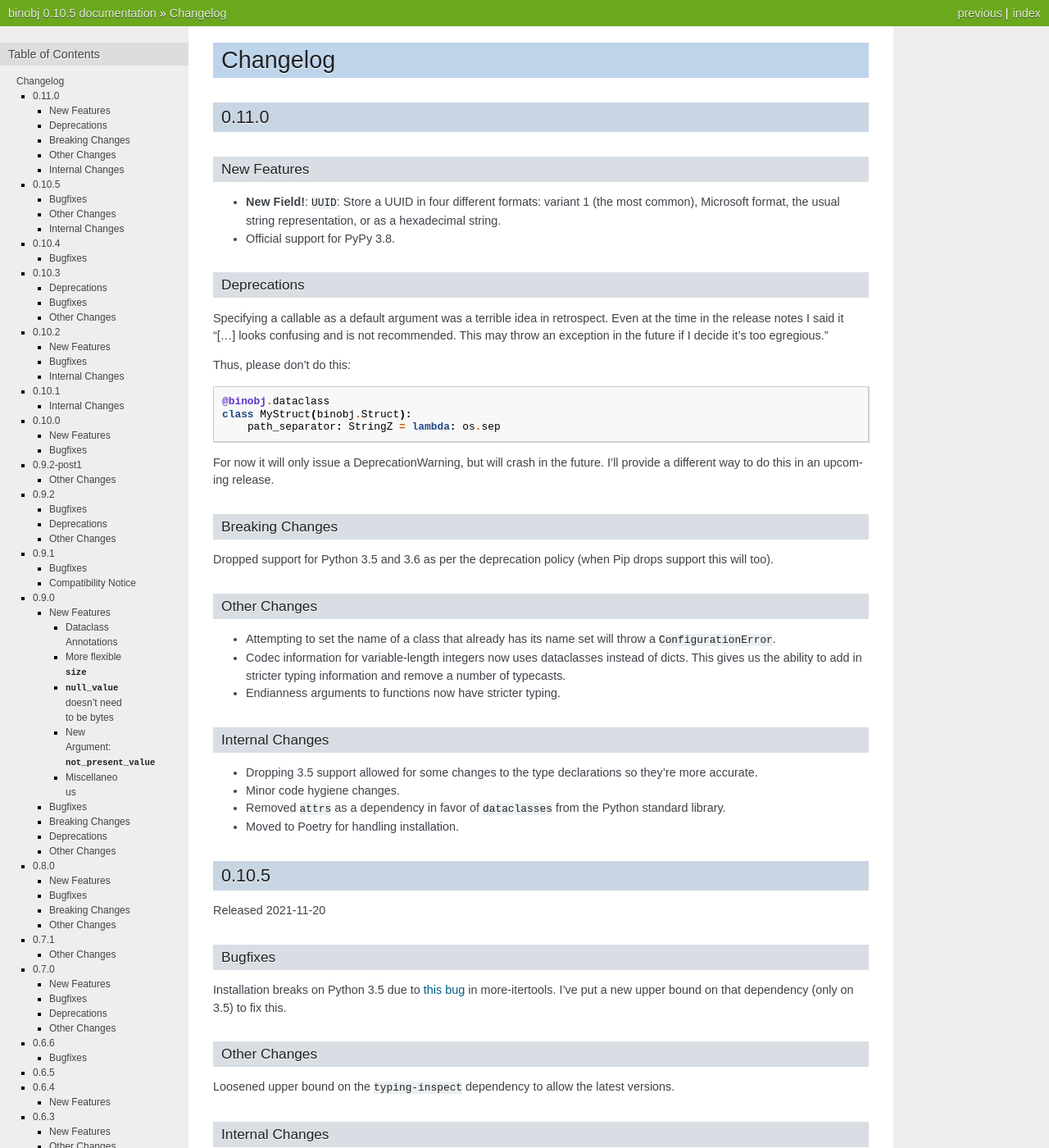
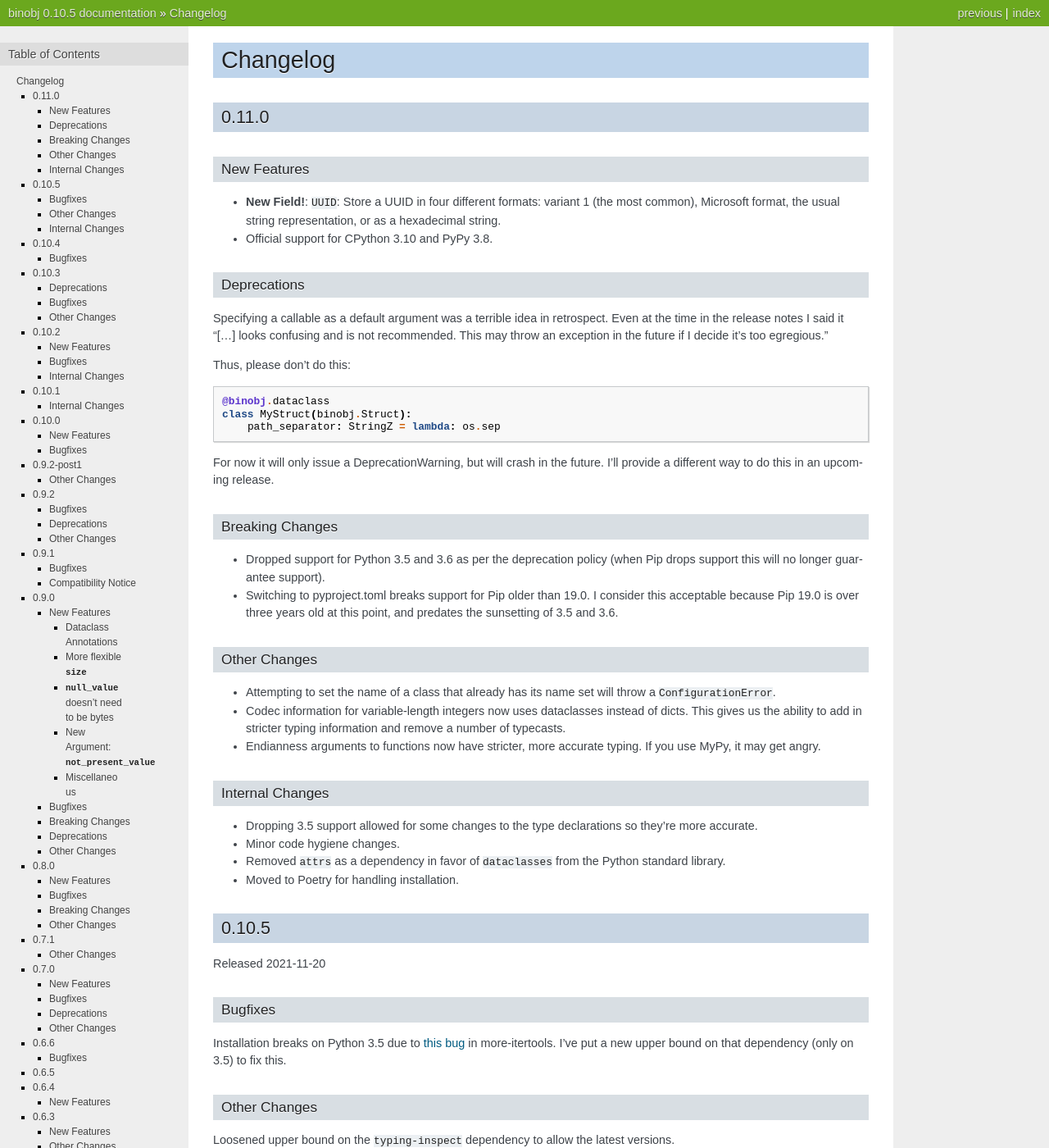
Before and after one commit to dargueta/binobj, a Sphinx documentation site: the page built from docs/source/CHANGELOG.rst, in a window 1280 px wide and 1400 px high. Shown: the whole window at 82% size. Built offline with Sphinx 7.4.7, drawn with Linux system fonts in a browser that asks for light colours.

Commit message:
Changelog fixes, Python 3.10 apparently works

```diff
--- a/docs/source/CHANGELOG.rst
+++ b/docs/source/CHANGELOG.rst
@@ -10,7 +10,7 @@
 * **New Field!**: ``UUID``: Store a UUID in four different formats: variant 1 (the
   most common), Microsoft format, the usual string representation, or as a hexadecimal
   string.
-* Official support for PyPy 3.8.
+* Official support for CPython 3.10 and PyPy 3.8.
 
 Deprecations
 ~~~~~~~~~~~~
@@ -33,8 +33,11 @@
 Breaking Changes
 ~~~~~~~~~~~~~~~~
 
-Dropped support for Python 3.5 and 3.6 as per the deprecation policy (when Pip drops
-support this will too).
+* Dropped support for Python 3.5 and 3.6 as per the deprecation policy (when Pip drops
+  support this will no longer guarantee support).
+* Switching to pyproject.toml breaks support for Pip older than 19.0. I consider this
+  acceptable because Pip 19.0 is over three years old at this point, and predates the
+  sunsetting of 3.5 and 3.6.
 
 Other Changes
 ~~~~~~~~~~~~~
@@ -44,7 +47,8 @@
 * Codec information for variable-length integers now uses dataclasses instead of dicts.
   This gives us the ability to add in stricter typing information and remove a number of
   typecasts.
-* Endianness arguments to functions now have stricter typing.
+* Endianness arguments to functions now have stricter, more accurate typing. If you use
+  MyPy, it may get angry.
 
 Internal Changes
 ~~~~~~~~~~~~~~~~
--- a/pyproject.toml
+++ b/pyproject.toml
@@ -9,10 +9,10 @@
     "License :: OSI Approved :: BSD License",
     "Operating System :: OS Independent",
     "Programming Language :: Python :: 3 :: Only",
-    "Programming Language :: Python :: 3.6",
     "Programming Language :: Python :: 3.7",
     "Programming Language :: Python :: 3.8",
     "Programming Language :: Python :: 3.9",
+    "Programming Language :: Python :: 3.10",
     "Programming Language :: Python :: Implementation :: CPython",
     "Programming Language :: Python :: Implementation :: PyPy",
     "Typing :: Typed",
@@ -26,7 +26,7 @@
 
 
 [tool.poetry.dependencies]
-python = ">=3.7,<3.10"
+python = "^3.7"
 more-itertools = ">=4.0, <9"
 typing-inspect = {version = ">=0.4.0,<0.8.0", python = "<3.8"}
 
```
